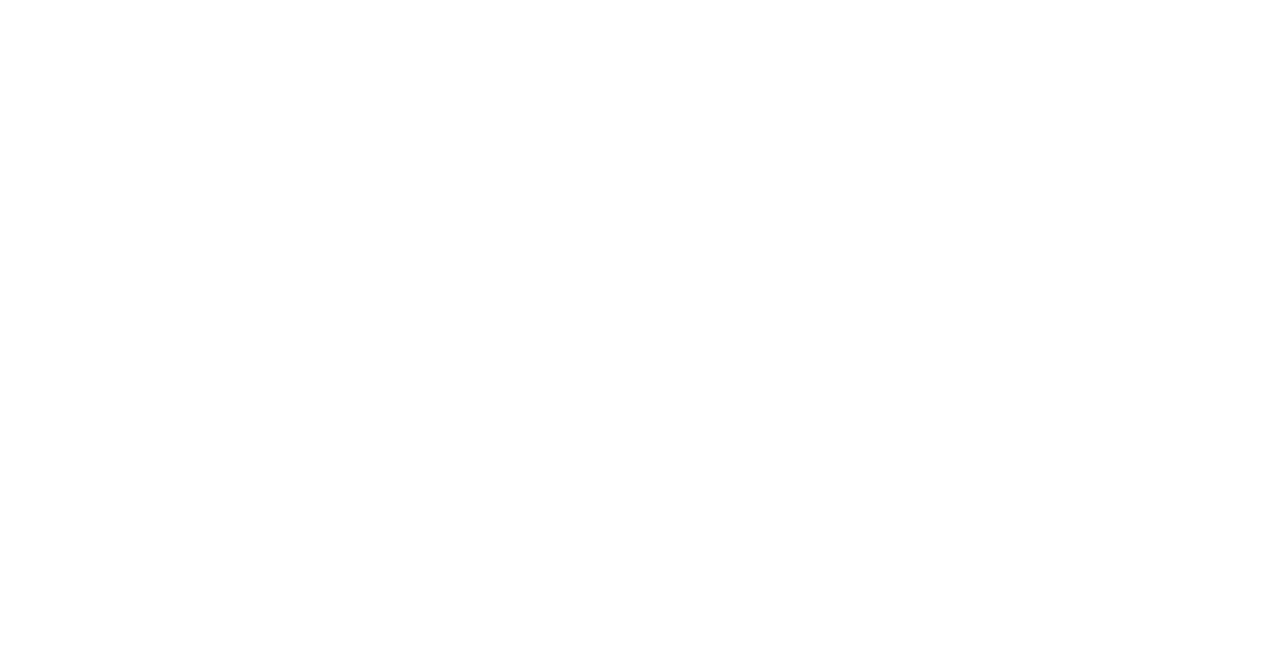
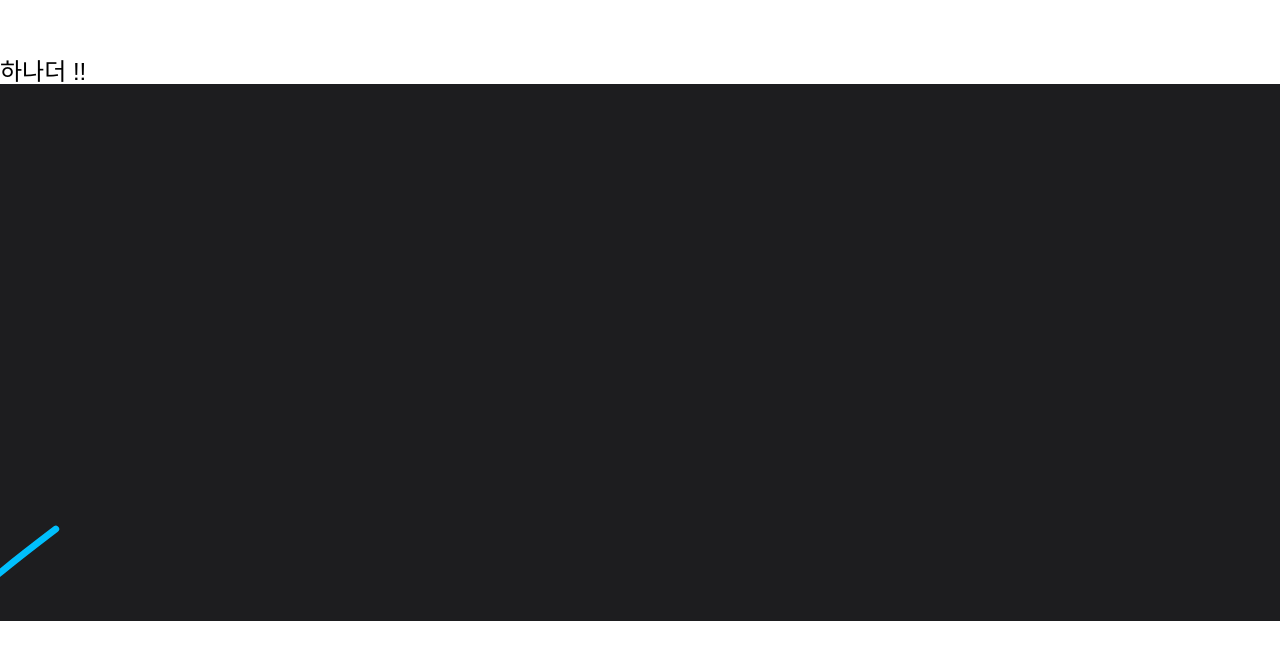
Before and after one commit to heejung-newheee/anchors-home, a Next.js app: page /guide/test/mijeong in a window 1280 px wide. Shown: the part 1564-2224 px from the top of the page. Before the commit the page ends 800 px from the top, so only its background shows below. Built offline with nearby package versions, Linux system fonts and the light colour scheme; a web font is replaced by a local one.

Commit message:
[2023-04-13] lottie 컴포넌트 작업

```diff
--- a/app/guide/test/mijeong/page.jsx
+++ b/app/guide/test/mijeong/page.jsx
@@ -1,9 +1,15 @@
 'use client';
+import { useState } from 'react';
+
 import LottiePlayer from '@/components/Lottie/LottiePlayer';
 import { initHelper } from '@/helper/init-helper';
 const { jquery, variables } = initHelper();
 
+const SCROLL_CONTROLS = { autoplay: false, isplay: 'pause' };
+
 function mijeong() {
+  const [isPlay, setIsPlay] = useState('pause');
+
   return (
     <>
       <p> this is chomj!!!! </p>
@@ -12,6 +18,14 @@
         style={{ height: '600px', width: '600px', backgroundColor: '#1D1D1F' }}
         src={'/lottie/lottie_aboutus.json'}
       />
+      <p style={{ marginTop: '1000px' }}> 하나더 !! </p>
+      <LottiePlayer
+        render="svg"
+        style={{ backgroundColor: '#1D1D1F', marginBottom: '1000px' }}
+        src={'/lottie/lottie_goingto.json'}
+        autoplay={SCROLL_CONTROLS.autoplay}
+        isplay={isPlay}
+      />
     </>
   );
 }
--- a/components/Lottie/LottiePlayer.jsx
+++ b/components/Lottie/LottiePlayer.jsx
@@ -1,7 +1,7 @@
 'use client';
 
 import { Player, Controls } from '@lottiefiles/react-lottie-player';
-const DEFAULT_STYLE = { border: '1px solid #f00' };
+const DEFAULT_STYLE = { height: '100%', width: '100%' };
 
 /**
  * LOTTIE OPTION
@@ -23,8 +23,10 @@
   style = DEFAULT_STYLE,
   visible = false,
   buttons = ['play', 'repeat', 'frame', 'debug'],
+  isplay,
 }) {
   const computedStyle = { ...DEFAULT_STYLE, ...style };
+  console.log(isplay);
   return (
     <Player
       loop={loop}
```
